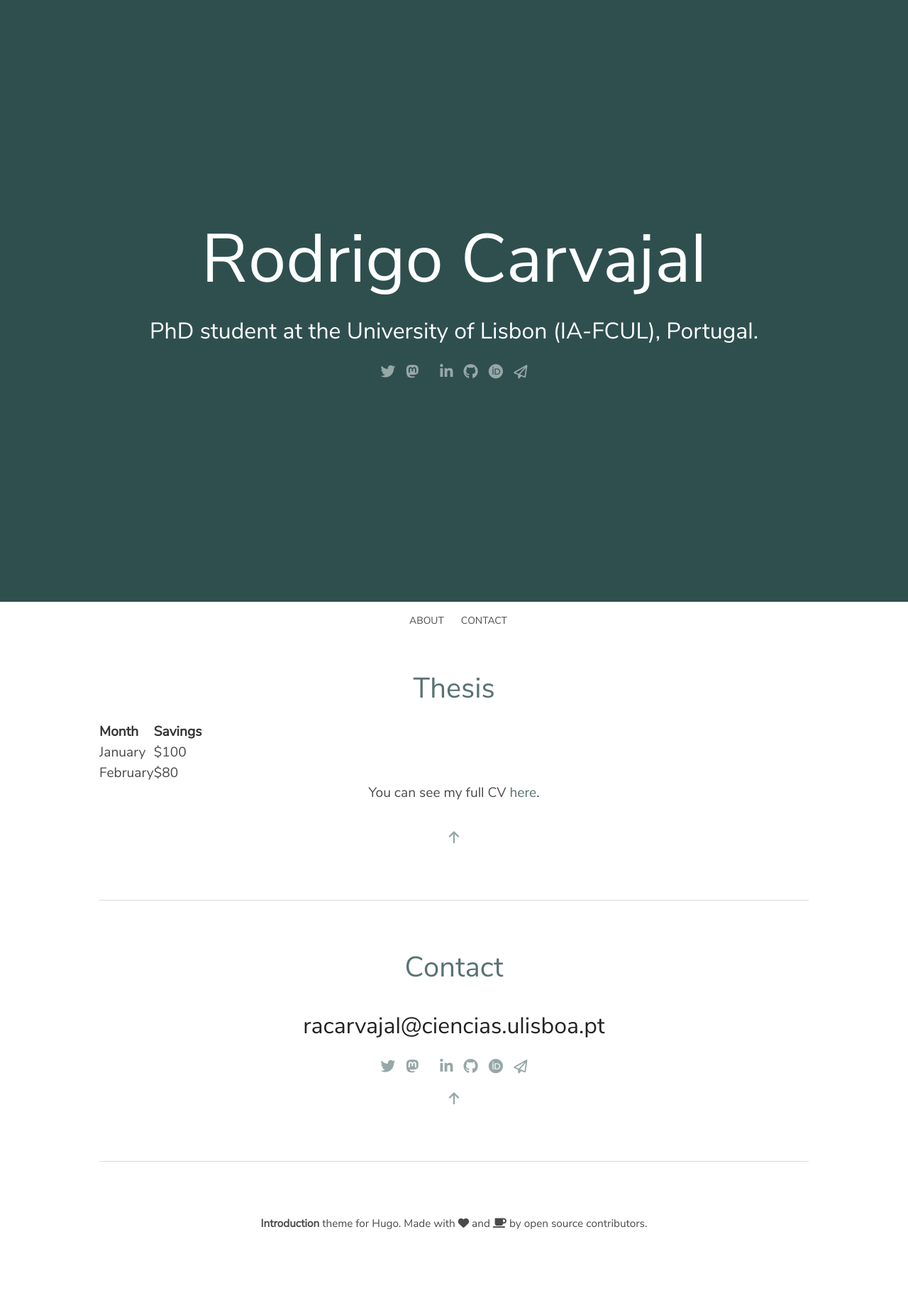
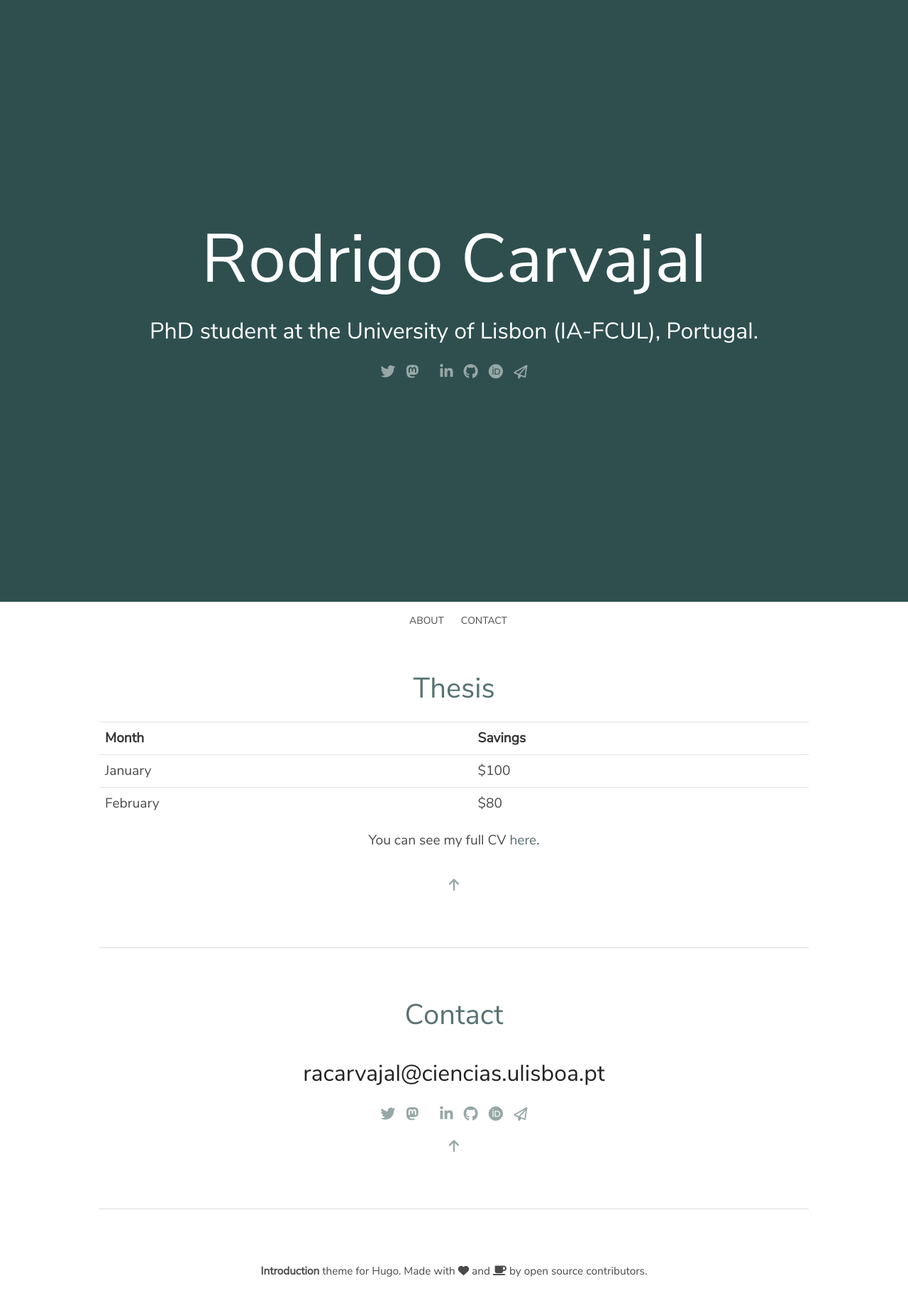
Before and after one commit to racarvajal/racarvajal.github.io, a Jekyll site: the page thesis.html, which Jekyll copies as it is, in a window 1280 px wide. Shown: the whole page at 71% size. Built offline with Jekyll 4.4.1, drawn with Linux system fonts in a browser that asks for light colours; before the commit the page ends 1786 px from its top, so only the background shows below that.

Commit message:
table css

```diff
--- a/css/custom_rcp.css
+++ b/css/custom_rcp.css
@@ -25,3 +25,16 @@ body {
     border-radius: 30px;
     box-shadow: none;
 }
+
+.table {
+    width: 100%;
+    max-width: 100%;
+    margin-bottom: 1rem;
+    background-color: transparent;
+}
+
+.table td, .table th{
+    padding: .50rem;
+    vertical-align: top;
+    border-top: 1px solid #dee2e6;
+}
--- a/thesis.html
+++ b/thesis.html
@@ -108,7 +108,7 @@
       <div class="container">
         <h2 class="title is-2 has-text-centered">Thesis</h2>
 
-        <table>
+        <table class="table">
           <tr>
             <th>Month</th>
             <th>Savings</th>
```
